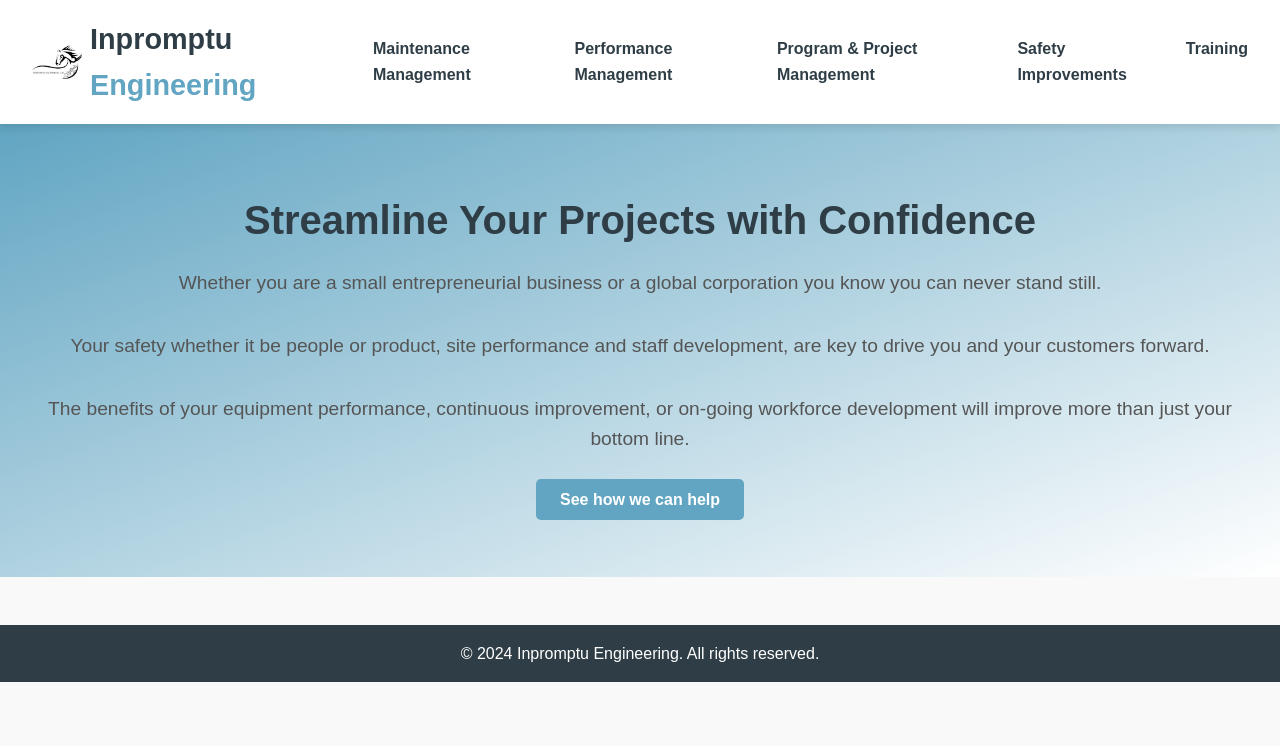
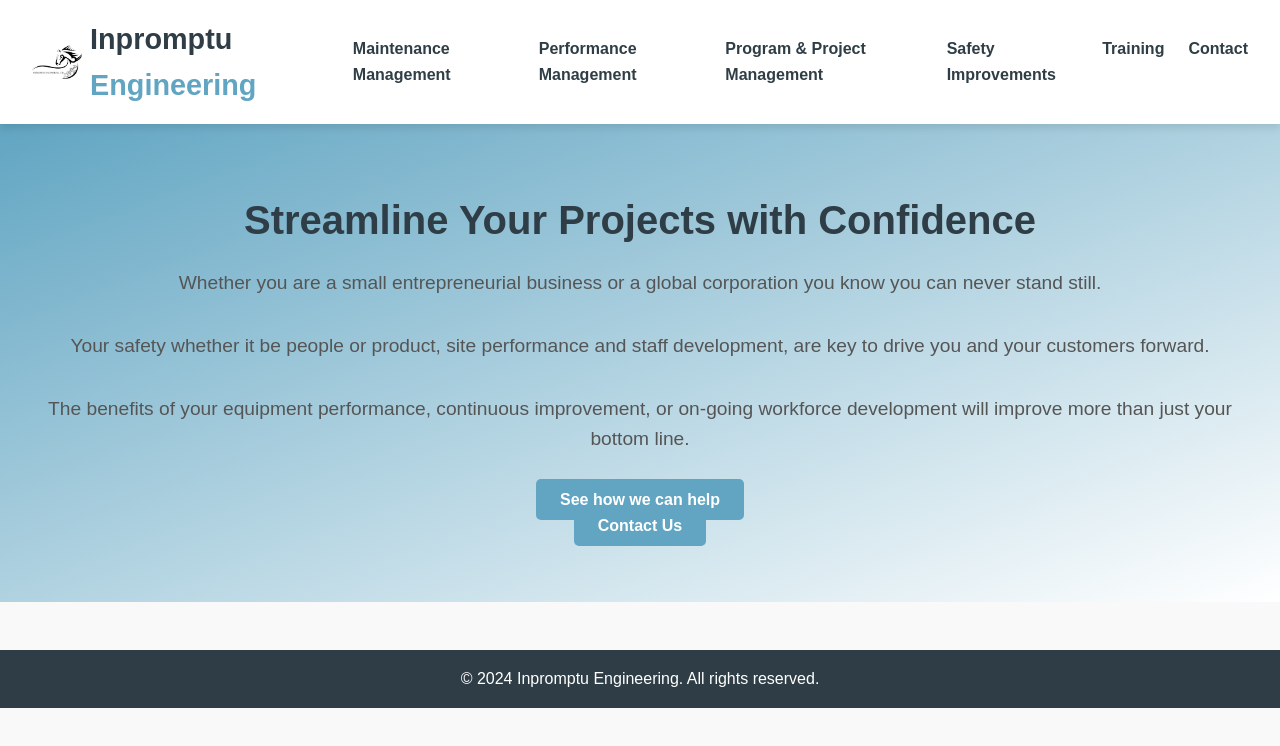
Before and after one commit to elliott089/Inpromptu, a plain HTML site: page index.html in a window 1280 px wide. Drawn offline with Linux system fonts and the light colour scheme.

Commit message:
Update index.html

```diff
--- a/index.html
+++ b/index.html
@@ -21,6 +21,7 @@
                 <li><a href="ppm.html">Program & Project Management</a></li>
                 <li><a href="si.html">Safety Improvements</a></li>
                 <li><a href="t.html">Training</a></li>
+                <li><a href="con.html">Contact</a></li>
             </ul>
         </nav>
     </header>
@@ -34,7 +35,8 @@
 
 <p>The benefits of your equipment performance, continuous improvement, or on-going workforce development will improve more than just your bottom line.</p>
 
-            <a href="option.html" class="cta-button">See how we can help</a>
+            <a href="option.html" class="cta-button">See how we can help</a><br>
+            <a href="con.html" class="cta-button">Contact Us</a><br>
         </section>
     </main>
 
```
